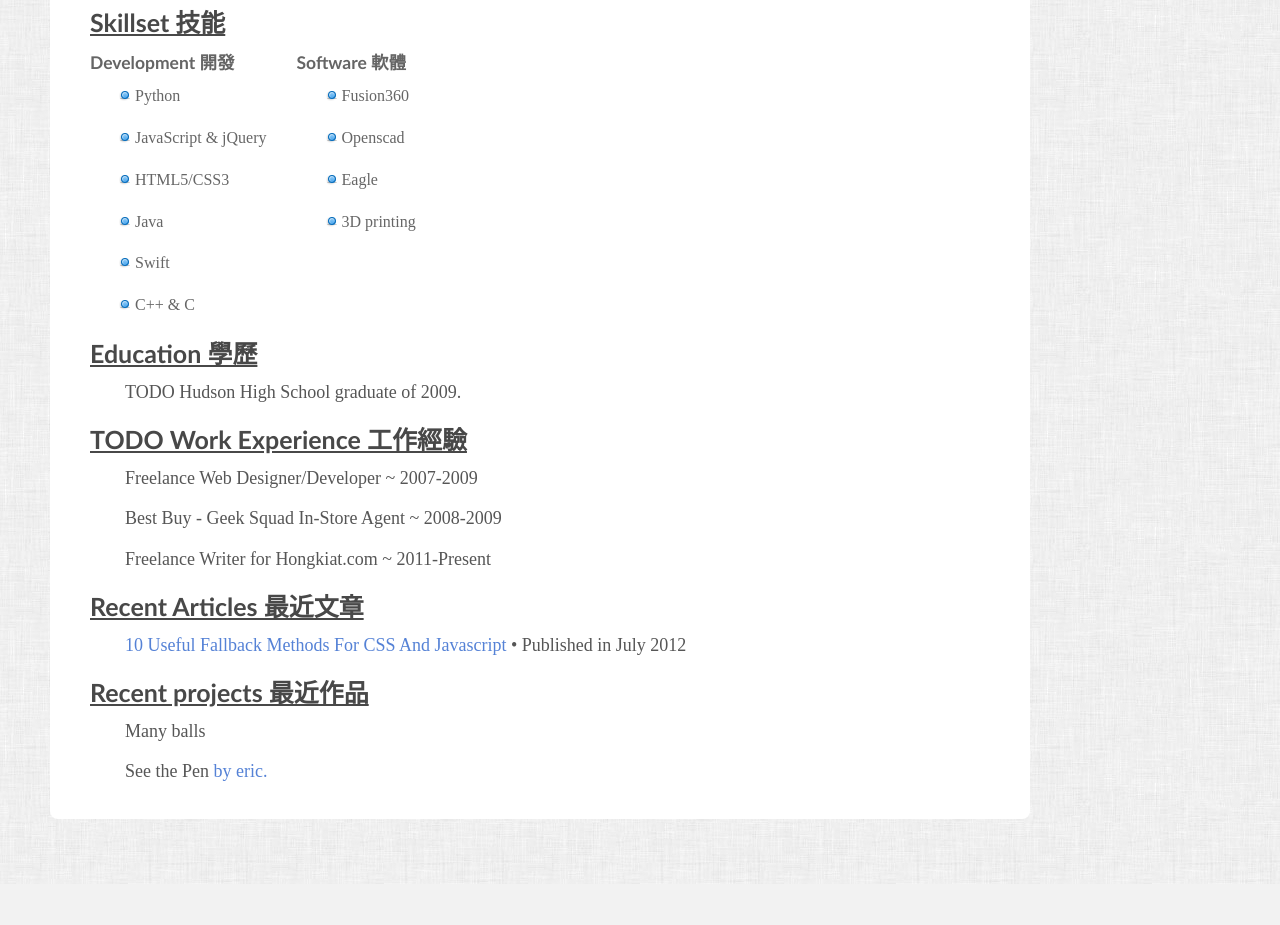
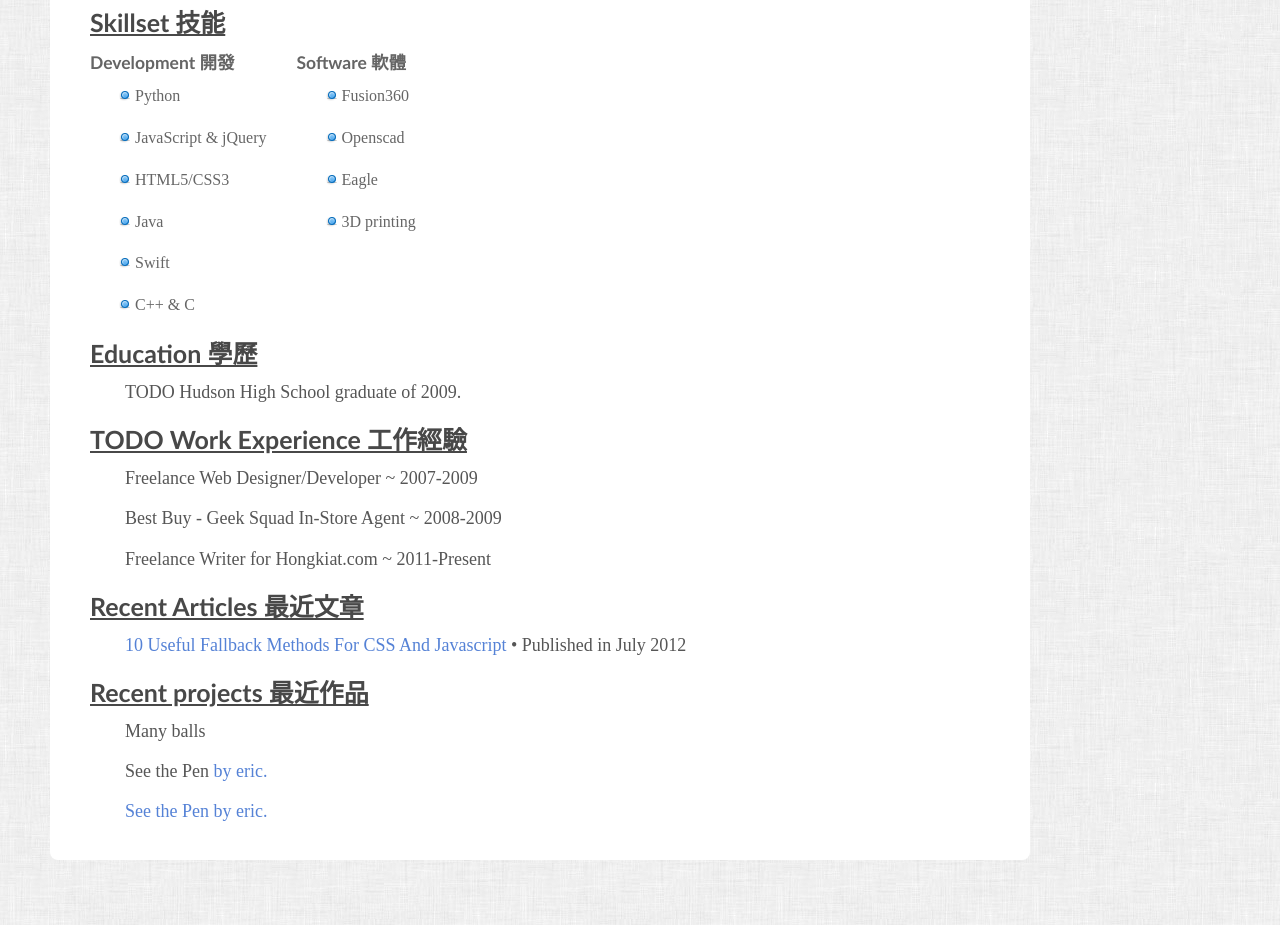
Before and after one commit to emily3035497723/emily3035497723.github.io, a plain HTML site: page index.html in a window 1280 px wide. Shown: the part 337-1262 px from the top of the page. Before the commit the page ends 1221 px from the top, so only its background shows below. Drawn offline with Linux system fonts and the light colour scheme; a script that the page names is missing; a web font is replaced by a local one.

Commit message:
Update index.html

```diff
--- a/index.html
+++ b/index.html
@@ -93,8 +93,8 @@
 		<section id="projects">
 			<h2>Recent projects 最近作品</h2>
 			<p>Many balls</p>
-    <p data-height="400" data-theme-id="0" data-slug-hash="GvZxgm" data-default-tab="result" data-user="erichuang2013" data-embed-version="2" class="codepen">See the Pen <a href="http://codepen.io/erichuang2013/pen/GvZxgm/"Play Many Ball</a> by eric.</p>
-
+    <p data-height="400" data-theme-id="0" data-slug-hash="MBWWEO" data-default-tab="result" data-user="erichuang2013" data-embed-version="2" class="codepen">See the Pen <a href="http://codepen.io/erichuang2013/MBWWEO/"Play Many Ball</a> by eric.</p>
+    <p data-height="400" data-theme-id="0" data-slug-hash="MBWWEO" data-default-tab="result" data-user="erichuang2013" data-embed-version="2" class="codepen">See the Pen <a href="http://codepen.io/erichuang2013/MBWWEO/"Play Many Ball</a> by eric.</p>
 		</section>
 	</div>
 </body>
```
